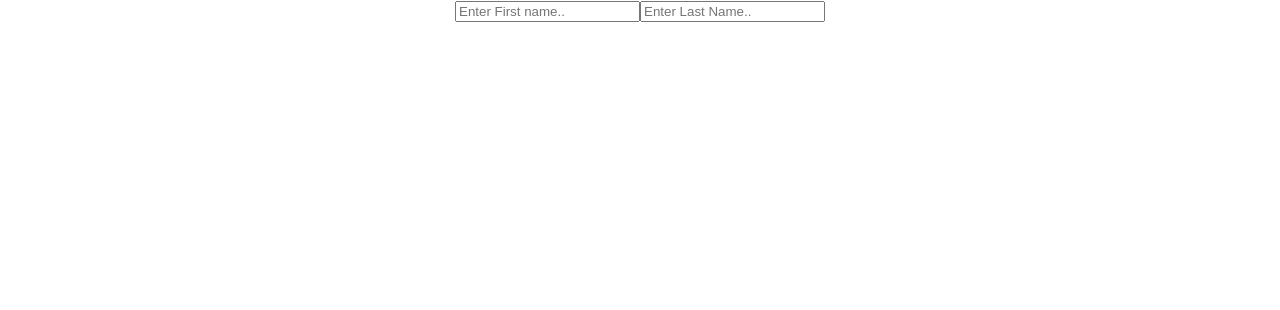
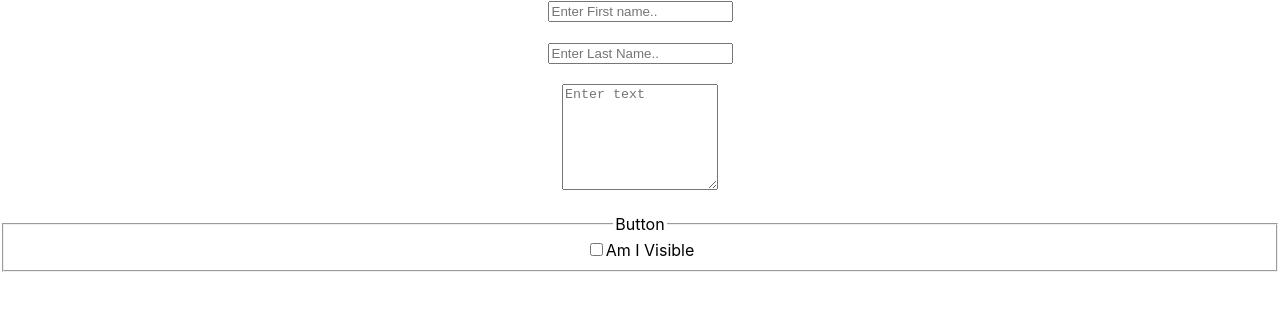
Before and after one commit to harshbhar0629/ReactJs, a React (Create React App) app in the folder React_Intermediate/form_app/: page / in a window 1280 px wide. Shown: the top 310 px of the page. Built offline with nearby package versions, Linux system fonts and the light colour scheme.

Commit message:
Learn from in react:

```diff
--- a/React_Intermediate/form_app/src/App.css
+++ b/React_Intermediate/form_app/src/App.css
@@ -5,6 +5,11 @@
 .App-logo {
   height: 40vmin;
   pointer-events: none;
+}
+
+.text-area{
+  height: 100px;
+  width: 150px;
 }
 
 @media (prefers-reduced-motion: no-preference) {
--- a/React_Intermediate/form_app/src/App.js
+++ b/React_Intermediate/form_app/src/App.js
@@ -25,14 +25,23 @@ function App() {
 	// }
 
   // use Objects for handling multiple states or element
-  const [formData, setFormData] = useState({ firstName: "", lastName: "" });
-
+  const [formData, setFormData] = useState({
+		firstName: "",
+		lastName: "",
+		comments: "",
+		isVisible: false,
+	});
+  console.log(formData);
   function changeHandler(event) {
+    console.log(event.target)
     setFormData(prevFormData => {
       return {
 				...prevFormData,
-        [event.target.name] : event.target.value
-      }
+				[event.target.name]:
+					event.target.type == "checkbox"
+						? event.target.checked
+						: event.target.value,
+			};
     })
   }
 
@@ -61,15 +70,50 @@ function App() {
           value={formData.firstName}
         >
         </input>
-
+				<br></br>
+				<br></br>
 				<input
 					onChange={changeHandler}
-          type='text'
-          placeholder='Enter Last Name..'
-          name='lastName'
+					type="text"
+					placeholder="Enter Last Name.."
+					name="lastName"
           value={formData.lastName}
         >
         </input>
+
+        <br></br>
+				<br></br>
+
+        <textarea
+          className='text-area'
+          onChange={changeHandler}
+          placeholder="Enter text"
+          name='comments'
+          value={formData.comments}
+          type="text"
+        >
+
+        </textarea>
+        <br></br>
+        <br></br>
+
+        <fieldset>
+          <legend>Button</legend>
+          <input
+            type='checkbox'
+            onChange={changeHandler}
+            name='isVisible'
+            id='isVisible'
+            checked={formData.isVisible}
+          >
+          </input>
+          <label
+            htmlFor='isVisible'
+          >
+            Am I Visible
+          </label>
+
+        </fieldset>
 
 			</form>
 		</div>
```
Lines whose indentation alone changed are shown as unchanged.
